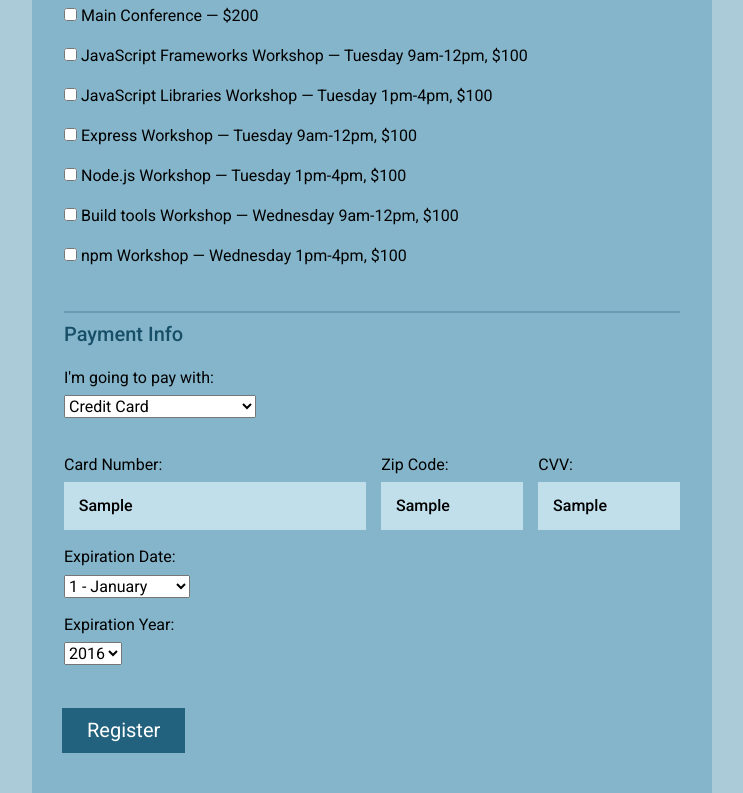
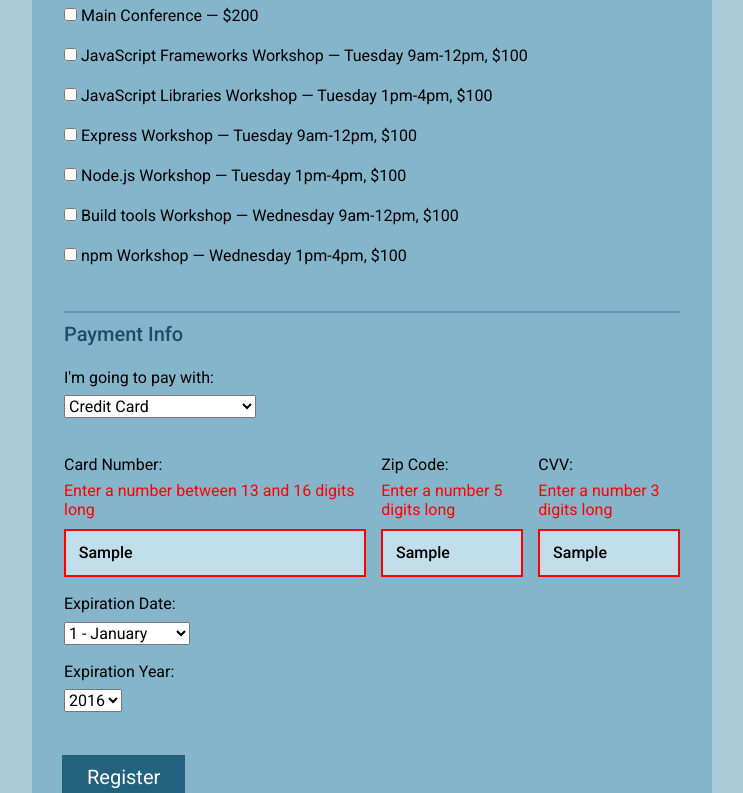
Before and after one commit to robertsGeorge/interactive-form, a plain HTML site: page index.html in a window 1280 px wide. Both pictures are taken after typing "Sample", "name@example.com", "Sample", "Sample", "Sample" into the empty fields and a click on the button "Register". Shown: the part 778-1571 px from the top of the page, without its empty margins (268-1011 px from the left). Drawn offline with Linux system fonts and the light colour scheme.

Commit message:
add credit-card validation, fix bug with css float issue

```diff
--- a/css/style.css
+++ b/css/style.css
@@ -20,6 +20,7 @@
 	margin-bottom: 10px;
 	color: red;
 }
+
 
 
 /* =================================
@@ -173,6 +174,10 @@ button:hover {
   clear: both;
 }
 
+.cc-drop-down {
+	clear: left;
+}
+
 /* =================================
   Media Queries
 ==================================== */
--- a/index.html
+++ b/index.html
@@ -132,8 +132,8 @@
           </div>
 
 
-          <label for="exp-month">Expiration Date:</label>
-          <select id="exp-month" name="user_exp-month">
+          <label class="cc-drop-down" for="exp-month">Expiration Date:</label>
+          <select class="cc-drop-down" id="exp-month" name="user_exp-month">
             <option value="1">1 - January</option>
             <option value="2">2 - February</option>
             <option value="3">3 - March</option>
@@ -148,8 +148,8 @@
             <option value="12">12 - December</option>
           </select>
 
-          <label for="exp-year">Expiration Year:</label>
-          <select id="exp-year" name="user_exp-year">
+          <label class="cc-drop-down" for="exp-year">Expiration Year:</label>
+          <select class="cc-drop-down" id="exp-year" name="user_exp-year">
             <option value="2016">2016</option>
             <option value="2017">2017</option>
             <option value="2018">2018</option>
--- a/js/app.js
+++ b/js/app.js
@@ -244,7 +244,7 @@ $('form').on('submit', function(event) {
     const value = $field.val();
     if ( ! regex.test(value) ) {
       $field.addClass('js-error');
-      $field.prev().show().text(message); // add error message to span element already dynamically inserted
+      $field.prev().show().text(message); // add error message text to span element already dynamically inserted
       event.preventDefault();
     } else {
       $field.removeClass('js-error');
@@ -273,7 +273,13 @@ $('form').on('submit', function(event) {
     $('.activities .js-error-message').hide().text('');
   }
 
+  /* ==== Credit Card details validation ===== */
 
+  if ( $('#payment').val() === 'credit-card' ) {
+    validateAndFeedback(  $('#cc-num'),  /^\d{13,16}$/,  'Enter a number between 13 and 16 digits long'  );
+    validateAndFeedback(  $('#zip'),  /^\d{5}$/,  'Enter a number 5 digits long'  );
+    validateAndFeedback(  $('#cvv'),  /^\d{3}$/,  'Enter a number 3 digits long'  );
+  }
 
 
 });
```
